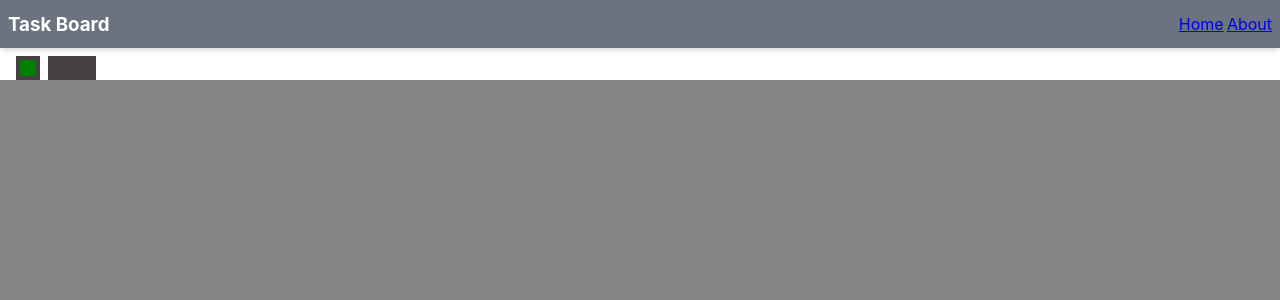
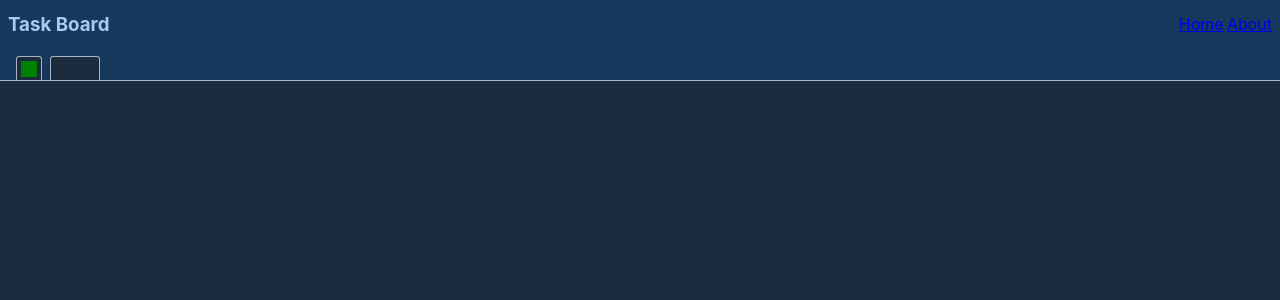
Before and after one commit to AleksandTsupko/simpleTaskBoard, a React (Create React App) app in the folder my_task_board/: page / in a window 1280 px wide. Shown: the top 300 px of the page. Built offline with nearby package versions, Linux system fonts and the light colour scheme.

Commit message:
initial styles

```diff
--- a/my_task_board/src/components/Board/Board.module.scss
+++ b/my_task_board/src/components/Board/Board.module.scss
@@ -1,3 +1,5 @@
 .board {
-    background-color: #858383;
+    z-index: 1;
+    background-color: #1C2C3E;
+    border-top: 1px solid #A9B4C2;
 }
--- a/my_task_board/src/components/Navigation/Navigation.module.scss
+++ b/my_task_board/src/components/Navigation/Navigation.module.scss
@@ -6,8 +6,8 @@
     padding-left: 0.5rem;
     padding-right: 0.5rem;
     box-shadow: 0 4px 6px -1px rgb(0 0 0 / 0.1), 0 2px 4px -2px rgb(0 0 0 / 0.1);
-    background-color: rgb(107 114 128);
-    color: white;
+    background-color: #17375C;
+    color: #A4CAF5;
 }
 
 .title {
--- a/my_task_board/src/components/NewBoardTab/NewBoardTab.module.scss
+++ b/my_task_board/src/components/NewBoardTab/NewBoardTab.module.scss
@@ -1,7 +1,14 @@
 .newBoardTab {
+    z-index: 0;
     height: 100%;
     width: 1.5rem;
-    background-color: rgb(70, 65, 65);
+    background-color:#1C2C3E;
+    color: #A9B4C2;
+    border-top-right-radius: 0.2rem;
+    border-top-left-radius: 0.2rem;
+    border-left: 1px solid #A9B4C2;
+    border-top: 1px solid #A9B4C2;
+    border-right: 1px solid #A9B4C2;
     display: flex;
     flex-direction: row;
     justify-content: center;
@@ -18,6 +25,7 @@
 
 .newBoardTab.active {
     width: 7rem;
+    z-index: 2;
     .icon {
         background-color: red;
     }
--- a/my_task_board/src/components/Tab/Tab.module.scss
+++ b/my_task_board/src/components/Tab/Tab.module.scss
@@ -1,5 +1,15 @@
 .tab {
+    z-index: 0;
     height: 100%;
     width: 3rem;
-    background-color: rgb(70, 65, 65);
+    background-color:#1C2C3E;
+    color: #A9B4C2;
+    border-top-right-radius: 0.2rem;
+    border-top-left-radius: 0.2rem;
+    border-left: 1px solid #A9B4C2;
+    border-top: 1px solid #A9B4C2;
+    border-right: 1px solid #A9B4C2;
+    .active {
+        z-index: 2;
+    }
 }
--- a/my_task_board/src/components/Tabs/Tabs.module.scss
+++ b/my_task_board/src/components/Tabs/Tabs.module.scss
@@ -2,6 +2,8 @@
     padding-left: 1rem;
     padding-right: 1rem;
     padding-top: 0.5rem;
+    // background-color: #888B8F;
+    background-color: #17375C;
     display: flex;
     flex-direction: row;
     gap: 0.5rem;
```
